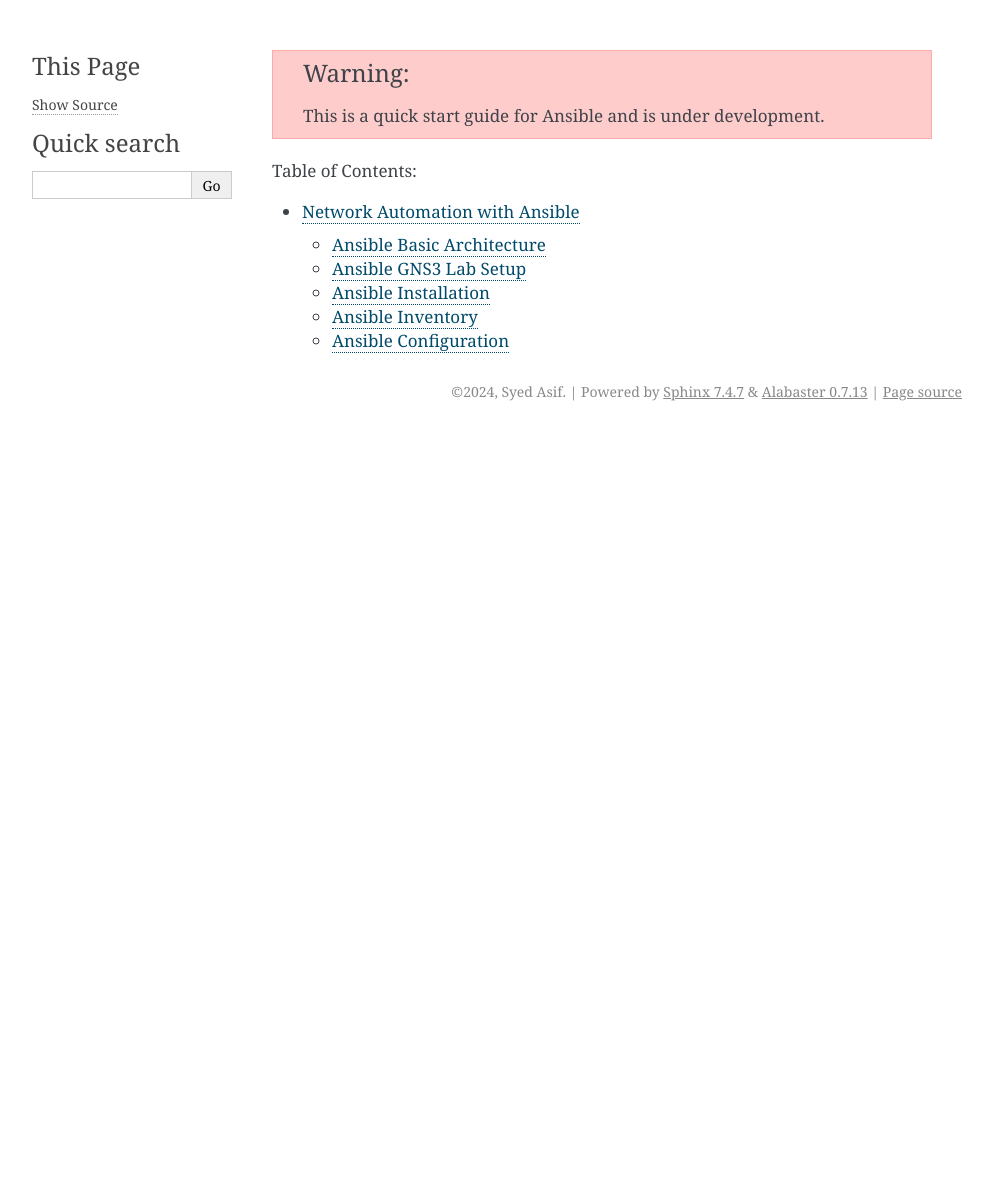
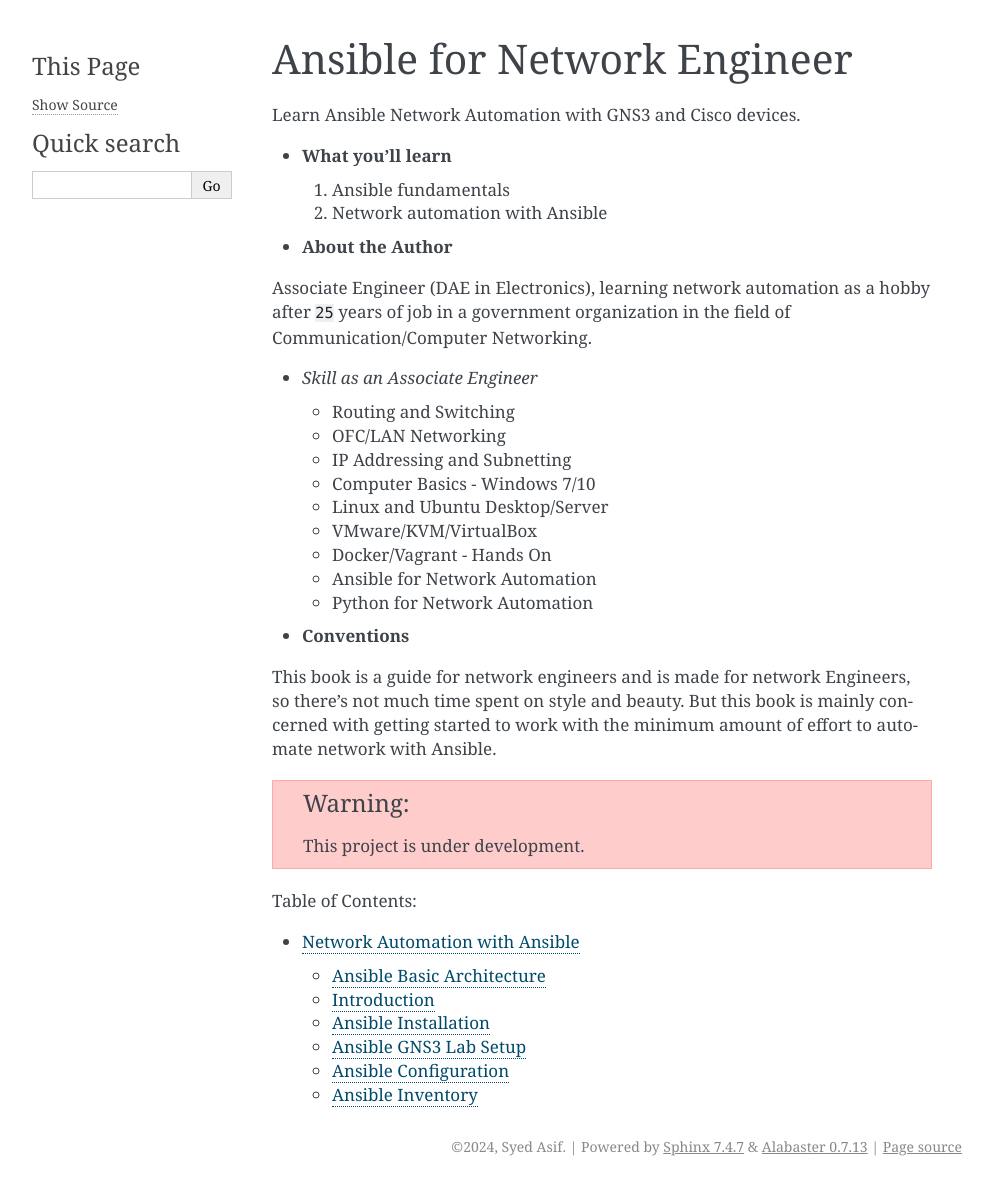
Before and after one commit to sydasif/ansible-book, a Sphinx documentation site: the page built from docs/source/index.md, in a window 1280 px wide. Shown: the whole page, without its empty margins (148-1141 px from the left). Built offline with Sphinx 7.4.7, drawn with Linux system fonts in a browser that asks for light colours; pages that are not in the unit, such as notebooks, are missing from menus; before the commit the page ends 900 px from its top, so only the background shows below that.

Commit message:
setup changed for new book

````diff
--- a/docs/source/index.md
+++ b/docs/source/index.md
@@ -1,15 +1,39 @@
-% Ansible Quick Start Guide documentation master file, created by
-% sphinx-quickstart on Wed Nov  9 17:38:20 2022.
-% You can adapt this file completely to your liking, but it should at least
-% contain the root `toctree` directive.
+# Ansible for Network Engineer
+
+Learn Ansible Network Automation with GNS3 and Cisco devices.
+
+- **What you'll learn**
+
+  1. Ansible fundamentals
+  2. Network automation with Ansible
+
+- **About the Author**
+
+Associate Engineer (DAE in Electronics),  learning network automation as a hobby after `25` years of job in a government organization in the field of Communication/Computer Networking.
+
+- *Skill as an Associate Engineer*
+
+  - Routing and Switching
+  - OFC/LAN Networking
+  - IP Addressing and Subnetting
+  - Computer Basics - Windows 7/10
+  - Linux and Ubuntu Desktop/Server
+  - VMware/KVM/VirtualBox
+  - Docker/Vagrant - Hands On
+  - Ansible for Network Automation
+  - Python for Network Automation
+
+- **Conventions**
+
+This book is a guide for network engineers and is made for network Engineers, so there’s not much time spent on style and beauty. But this book is mainly concerned with getting started to work with the minimum amount of effort to automate network with Ansible.
 
 ```{warning}
-This is a quick start guide for Ansible and is under development.
+This project is under development.
 ```
 
 ```{toctree}
 :caption: 'Table of Contents:'
 :maxdepth: 2
 
-ch-01/index
+01_introduction/index
 ```
````
Also changed, not shown: docs/source/01_introduction/index.md (renamed from docs/source/ch-01/index.md, +6 -6 lines), docs/source/01_introduction/01_intro.md (renamed from docs/source/ch-01/ansible-architecture.md), docs/source/01_introduction/02_intro.md (renamed from docs/source/ch-01/introduction.md), docs/source/01_introduction/03_install.md (renamed from docs/source/ch-01/installation.md), docs/source/01_introduction/04_lab.md (renamed from docs/source/ch-01/gns3-lab.md), docs/source/01_introduction/05_confg.md (renamed from docs/source/ch-01/config-file.md), docs/source/01_introduction/06_inv.md (renamed from docs/source/ch-01/inventory.md).
